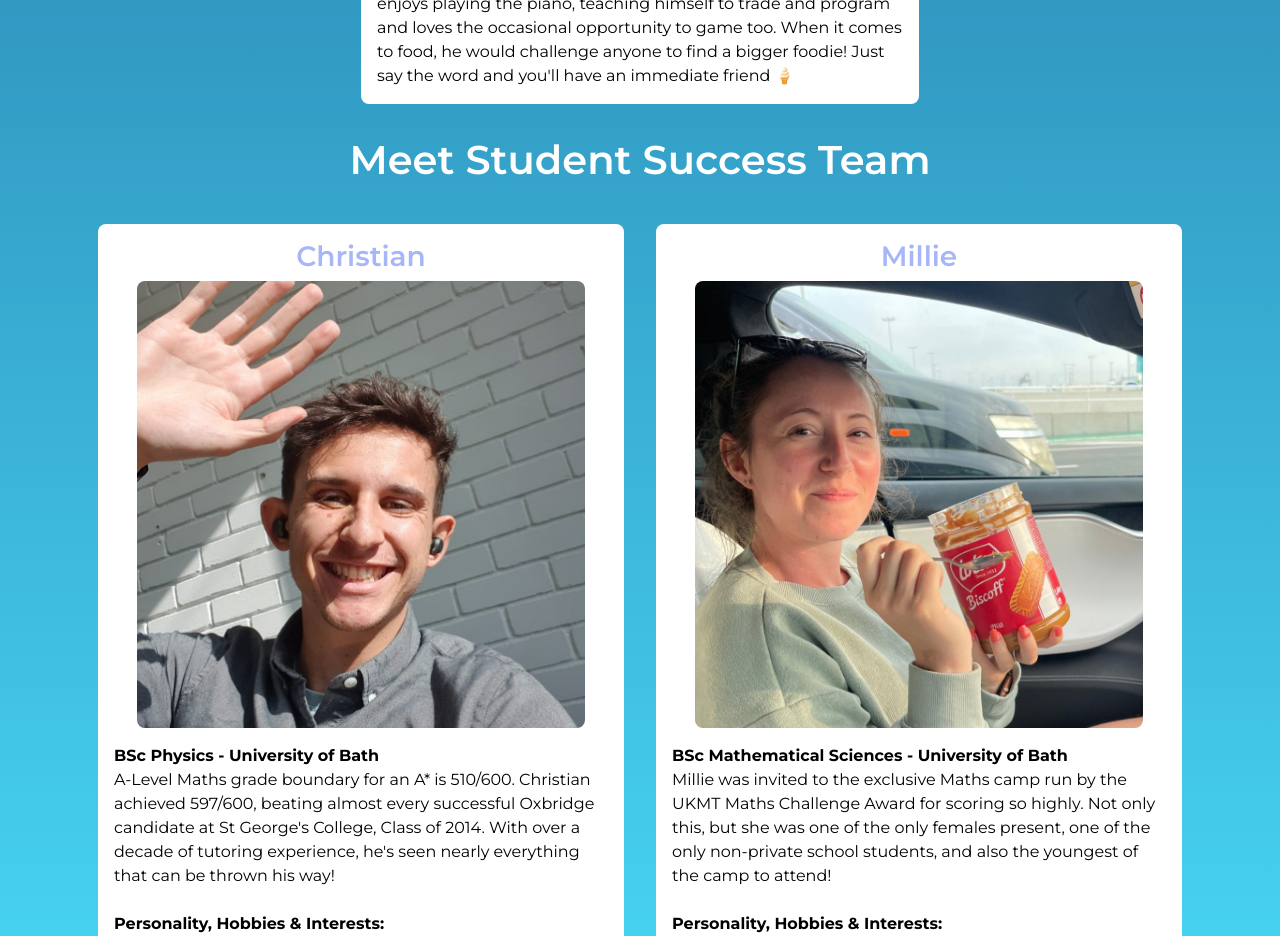
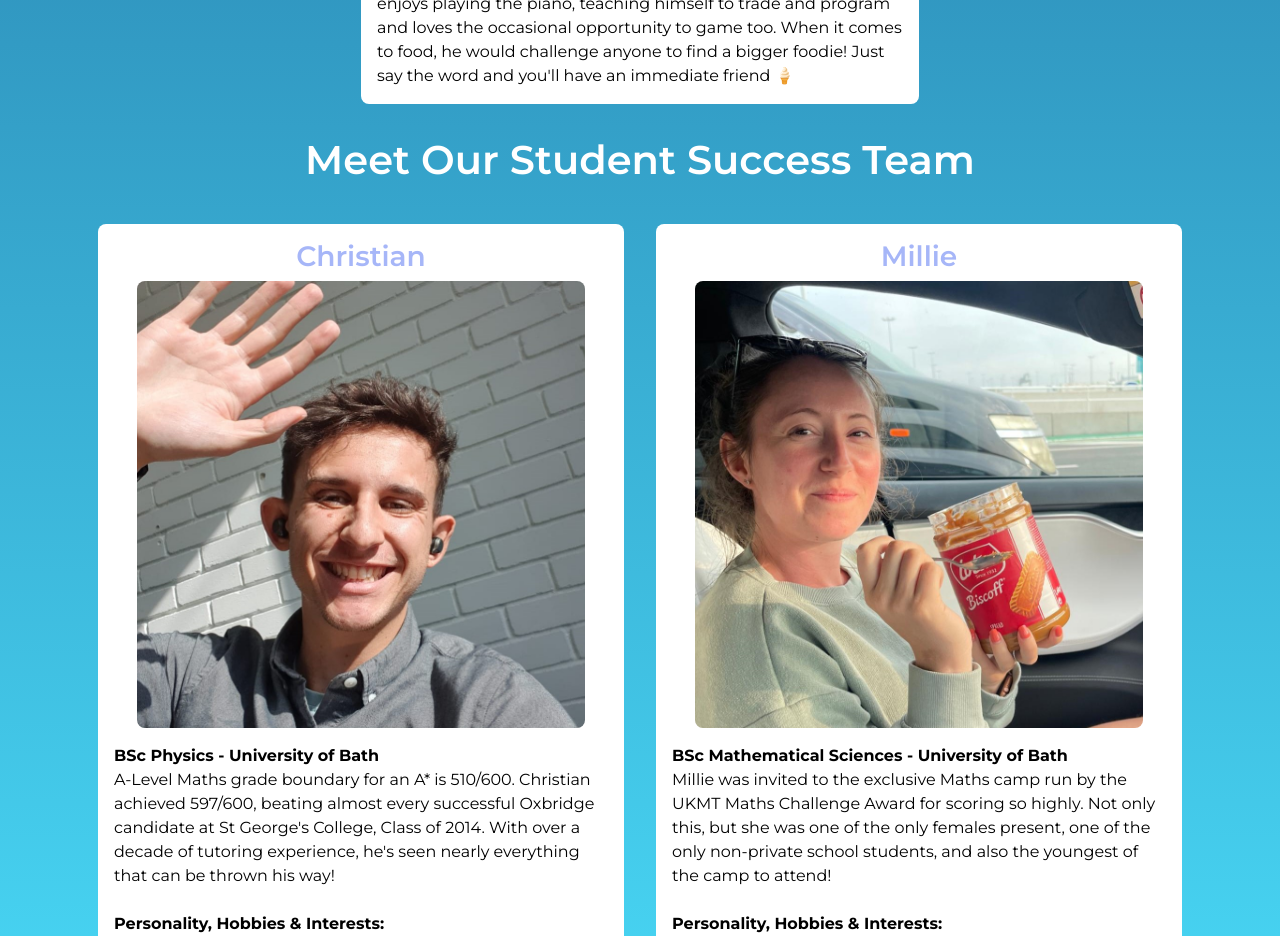
Before and after one commit to Christian-Morris/mto-lp, a website: page index.html in a window 1280 px wide. Shown: the part 7720-8656 px from the top of the page. Drawn offline with nearby package versions, Linux system fonts and the light colour scheme.

Commit message:
Updated heading for student success team

```diff
--- a/index.html
+++ b/index.html
@@ -264,7 +264,7 @@
           <p><strong>BSc Mathematics - University of Bath</strong><br>Before settling into his area of expertise in Maths, Marlon also dabbled in Aeropspace Engineering at the University of Bristol. He's well acquainted with both cities and courses, so happy to give any insight.<br><br><strong>Personality, Hobbies & Interests:</strong><br>Marlon loves learning and teaching whenever he has the opportunity, which shows in his range of interests and past experiences of not only tutoring but also instructing Taekwondo and Kickboxing.<br>His main hobby categories are:<br>1 - Physical Activities<br>2 - Learning<br>3 - Food<br>Staying active is a must for Marlon, and enjoys anything that allows him to do that (from the gym to running, cycling, tennis, volleyball, bouldering etc.). On the more creative side, Marlon enjoys playing the piano, teaching himself to trade and program and loves the occasional opportunity to game too. When it comes to food, he would challenge anyone to find a bigger foodie! Just say the word and you'll have an immediate friend 🍦</p>
         </div>
       </div>
-      <h2 id="our-founders" class="h2" style="padding-top:0px;">Meet Student Success Team</h2>
+      <h2 id="our-founders" class="h2" style="padding-top:0px;">Meet Our Student Success Team</h2>
       <div class="container container-grid">
          <div class="tutor-card column-50 d-flex">
           <h3>Christian</h3>
```
